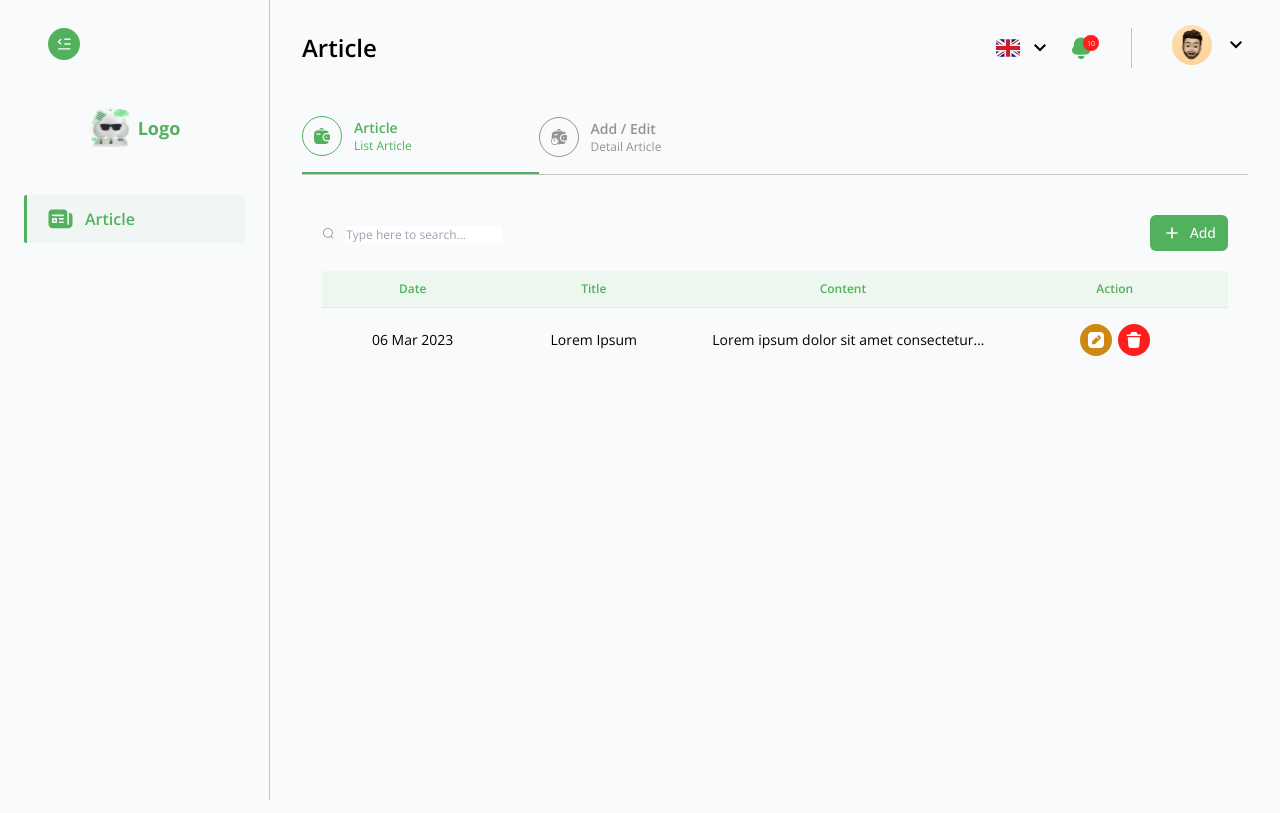
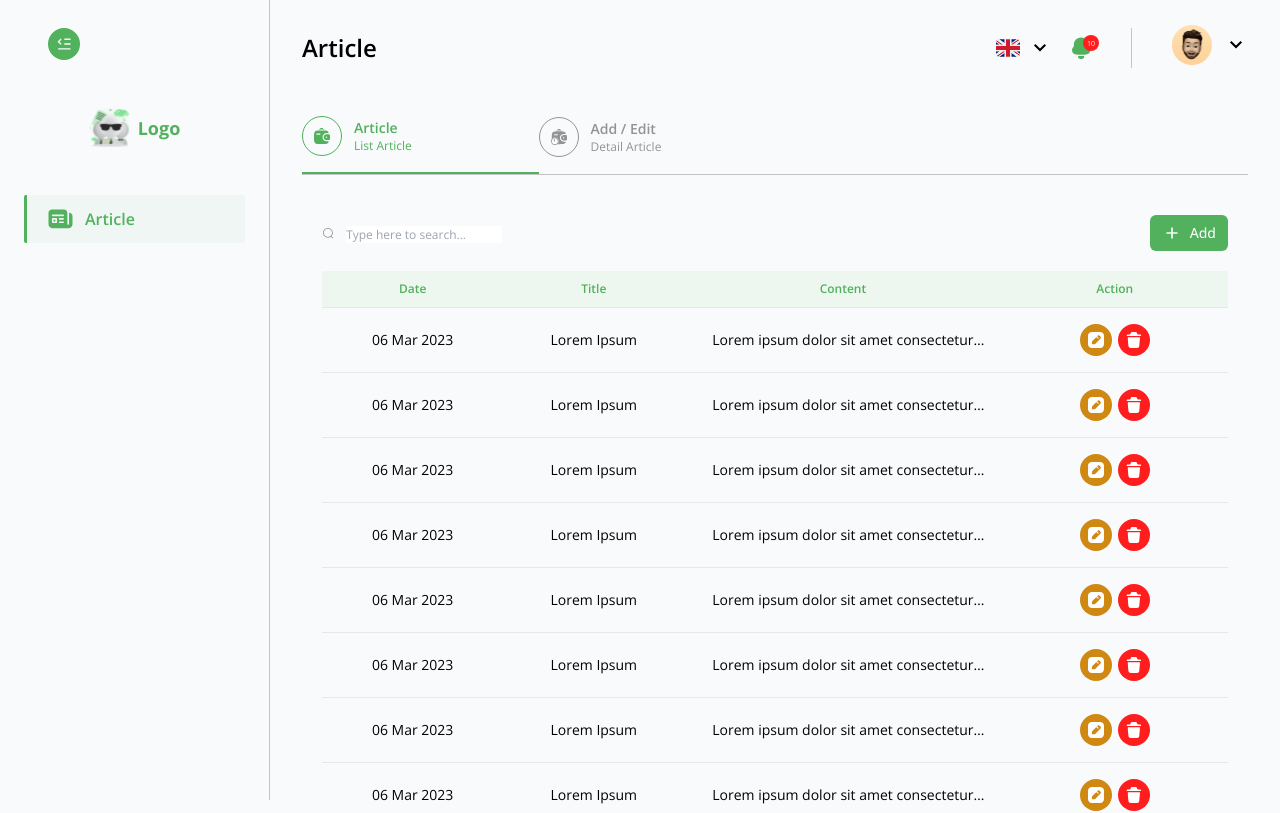
Before and after one commit to caclm10/kanpai-article, a Next.js app: page / in a window 1280 px wide. Shown: the top 813 px of the page. Built offline with nearby package versions, Linux system fonts and the light colour scheme.

Commit message:
seperate articles table component

```diff
--- a/app/page.tsx
+++ b/app/page.tsx
@@ -1,19 +1,10 @@
 import ActionTab from "@/components/ActionTab";
 import ActionTabs from "@/components/ActionTabs";
+import ArticlesTable from "@/components/ArticlesTable";
 import Header from "@/components/Header";
 import SearchInput from "@/components/SearchInput";
 import IconAdd from "@/components/icons/IconAdd";
-import IconDelete from "@/components/icons/IconDelete";
-import IconEdit from "@/components/icons/IconEdit";
 import { Button } from "@/components/ui/Button";
-import {
-    Table,
-    TableBody,
-    TableCell,
-    TableHead,
-    TableHeader,
-    TableRow,
-} from "@/components/ui/Table";
 
 export default function Article() {
     return (
@@ -38,53 +29,7 @@ export default function Article() {
                         </div>
                     </div>
 
-                    <Table>
-                        <TableHeader>
-                            <TableRow>
-                                <TableHead className="w-[20%]">Date</TableHead>
-                                <TableHead className="w-[20%]">Title</TableHead>
-                                <TableHead className="w-[35%]">
-                                    Content
-                                </TableHead>
-                                <TableHead>Action</TableHead>
-                            </TableRow>
-                        </TableHeader>
-
-                        <TableBody>
-                            <TableRow>
-                                <TableCell>06 Mar 2023</TableCell>
-                                <TableCell>Lorem Ipsum</TableCell>
-                                <TableCell>
-                                    <p className="line-clamp-1">
-                                        Lorem ipsum dolor sit amet consectetur
-                                        adipisicing elit. Iste enim nihil
-                                        incidunt labore voluptate id beatae
-                                        recusandae velit ratione rem dicta
-                                        provident ad quod perspiciatis nisi
-                                        porro, nobis odit assumenda.
-                                    </p>
-                                </TableCell>
-                                <TableCell>
-                                    <div className="flex justify-center items-center gap-1.5">
-                                        <Button
-                                            variant="orange"
-                                            size="icon-sm"
-                                            className="rounded-full"
-                                        >
-                                            <IconEdit className="size-4" />
-                                        </Button>
-                                        <Button
-                                            variant="red"
-                                            size="icon-sm"
-                                            className="rounded-full"
-                                        >
-                                            <IconDelete className="size-4" />
-                                        </Button>
-                                    </div>
-                                </TableCell>
-                            </TableRow>
-                        </TableBody>
-                    </Table>
+                    <ArticlesTable />
                 </div>
             </div>
         </>
--- /dev/null
+++ b/components/ArticlesTable.tsx
@@ -0,0 +1,64 @@
+import IconDelete from "./icons/IconDelete";
+import IconEdit from "./icons/IconEdit";
+import { Button } from "./ui/Button";
+import {
+    Table,
+    TableBody,
+    TableCell,
+    TableHead,
+    TableHeader,
+    TableRow,
+} from "./ui/Table";
+
+const ArticlesTable = () => {
+    return (
+        <Table>
+            <TableHeader>
+                <TableRow>
+                    <TableHead className="w-[20%]">Date</TableHead>
+                    <TableHead className="w-[20%]">Title</TableHead>
+                    <TableHead className="w-[35%]">Content</TableHead>
+                    <TableHead>Action</TableHead>
+                </TableRow>
+            </TableHeader>
+
+            <TableBody>
+                {[...Array(10)].map((i) => (
+                    <TableRow key={i}>
+                        <TableCell>06 Mar 2023</TableCell>
+                        <TableCell>Lorem Ipsum</TableCell>
+                        <TableCell>
+                            <p className="line-clamp-1">
+                                Lorem ipsum dolor sit amet consectetur
+                                adipisicing elit. Iste enim nihil incidunt
+                                labore voluptate id beatae recusandae velit
+                                ratione rem dicta provident ad quod perspiciatis
+                                nisi porro, nobis odit assumenda.
+                            </p>
+                        </TableCell>
+                        <TableCell>
+                            <div className="flex justify-center items-center gap-1.5">
+                                <Button
+                                    variant="orange"
+                                    size="icon-sm"
+                                    className="rounded-full"
+                                >
+                                    <IconEdit className="size-4" />
+                                </Button>
+                                <Button
+                                    variant="red"
+                                    size="icon-sm"
+                                    className="rounded-full"
+                                >
+                                    <IconDelete className="size-4" />
+                                </Button>
+                            </div>
+                        </TableCell>
+                    </TableRow>
+                ))}
+            </TableBody>
+        </Table>
+    );
+};
+
+export default ArticlesTable;
```
